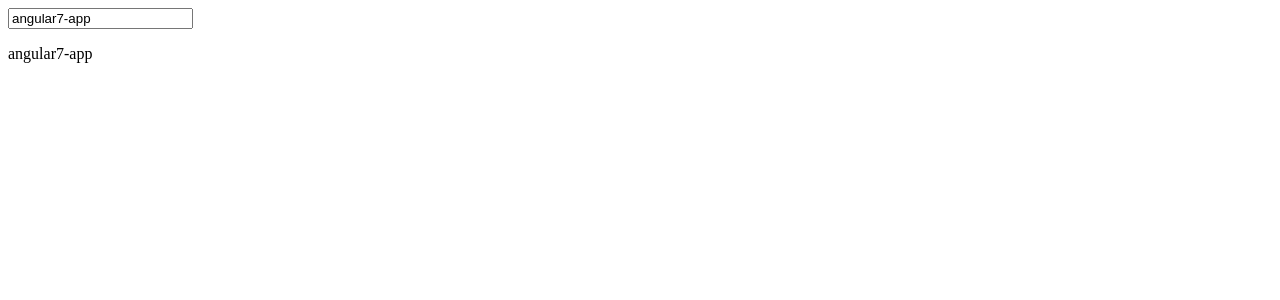
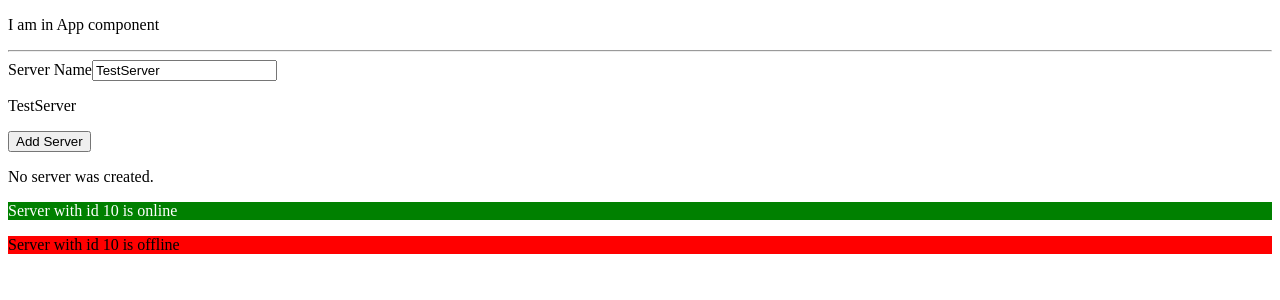
Before and after one commit to JeevanVas/Angular7, an Angular app: page / in a window 1280 px wide. Shown: the top 300 px of the page. Built offline with nearby package versions, Linux system fonts and the light colour scheme.

Commit message:
Nested Components and data binding concepts

```diff
--- a/src/app/app.component.html
+++ b/src/app/app.component.html
@@ -1,3 +1,11 @@
 
-<input type="text" [(ngModel)]="name">
-<p>{{ name }}</p>
+
+<div class="container">
+    <div class="row">
+        <div class="xs-12">
+            <p>I am in App component</p>
+            <hr>
+            <app-servers></app-servers>
+        </div>
+    </div>
+</div>
--- a/src/app/app.component.ts
+++ b/src/app/app.component.ts
@@ -6,5 +6,4 @@ import { Component } from '@angular/core';
   styleUrls: ['./app.component.css']
 })
 export class AppComponent {
-  name = 'angular7-app';
 }
--- /dev/null
+++ b/src/app/server/server.component.html
@@ -0,0 +1,3 @@
+<p [ngStyle]="{backgroundColor: getColor()}"
+   [ngClass]="{online:serverStatus === 'online'}">
+    {{ "Server" }} with id {{ serverId }} is {{ getServerStatus() }}</p>
--- /dev/null
+++ b/src/app/server/server.component.ts
@@ -0,0 +1,28 @@
+import { Component } from '@angular/core';
+
+@Component({
+    selector: 'app-server',
+    templateUrl: './server.component.html',
+    styles: [`
+    .online {
+        color: white;
+    }
+    `]
+})
+
+export class ServerComponent {
+    serverId: number = 10;
+    serverStatus: string = 'offline';
+
+    constructor() {
+        this.serverStatus = Math.random() > 0.5 ? 'online' : 'offline';
+    }
+
+    getServerStatus(){
+        return this.serverStatus;
+    }
+
+    getColor() {
+        return this.serverStatus === 'online' ? 'green' : 'red'
+    }
+}
--- /dev/null
+++ b/src/app/servers/servers.component.html
@@ -0,0 +1,15 @@
+
+<label>Server Name</label>
+<!-- <input type="text" class="form-control" (input)="onUpdateServerName($event)"> -->
+<input type="text" class="form-control" [(ngModel)]="serverName">
+<p>{{ serverName }}</p>
+<button class="btn btn-primary" [disabled]="!allowNewServer" (click)="onCreateServer()" >Add Server</button>
+
+<!-- <div>{{ serverCreationStatus }}</div> -->
+<!-- <div [innerText]="allowNewServer"></div> -->
+<p *ngIf="serverCreated; else noServer">Server is created, server name is {{ serverName }}</p>
+<ng-template #noServer>
+  <p>No server was created.</p>
+</ng-template>
+<app-server></app-server>
+<app-server></app-server>
--- /dev/null
+++ b/src/app/servers/servers.component.ts
@@ -0,0 +1,32 @@
+import { Component, OnInit } from '@angular/core';
+
+@Component({
+  selector: 'app-servers',
+  templateUrl: './servers.component.html',
+  styleUrls: ['./servers.component.css']
+})
+export class ServersComponent implements OnInit {
+  allowNewServer = false;
+  serverCreationStatus = "Server is not created";
+  serverName = "TestServer";
+  serverCreated = false;
+  constructor() {
+    setTimeout(() => {
+      this.allowNewServer = true;
+    },2000)
+  }
+
+  ngOnInit() {
+  }
+
+  onCreateServer() {
+    this.serverCreated = true;
+    this.serverCreationStatus = "Server is created with name " + this.serverName;
+  }
+
+  onUpdateServerName(event: Event) {
+    //console.log('onUpdateServerName:: ',event);
+    this.serverName = (<HTMLInputElement>event.target).value;
+  }
+
+}
```
Also changed, not shown: src/app/app.module.ts (+10 -3 lines), src/app/servers/servers.component.css (added).
